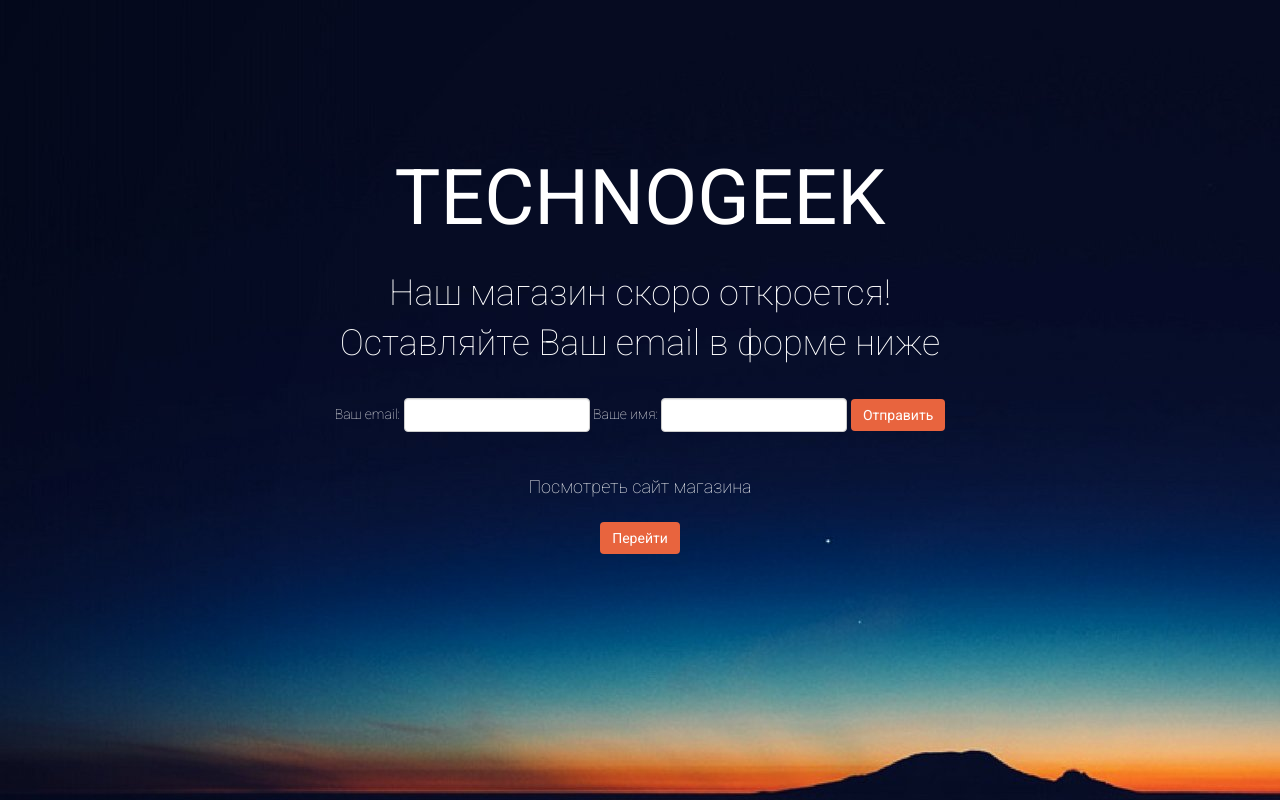
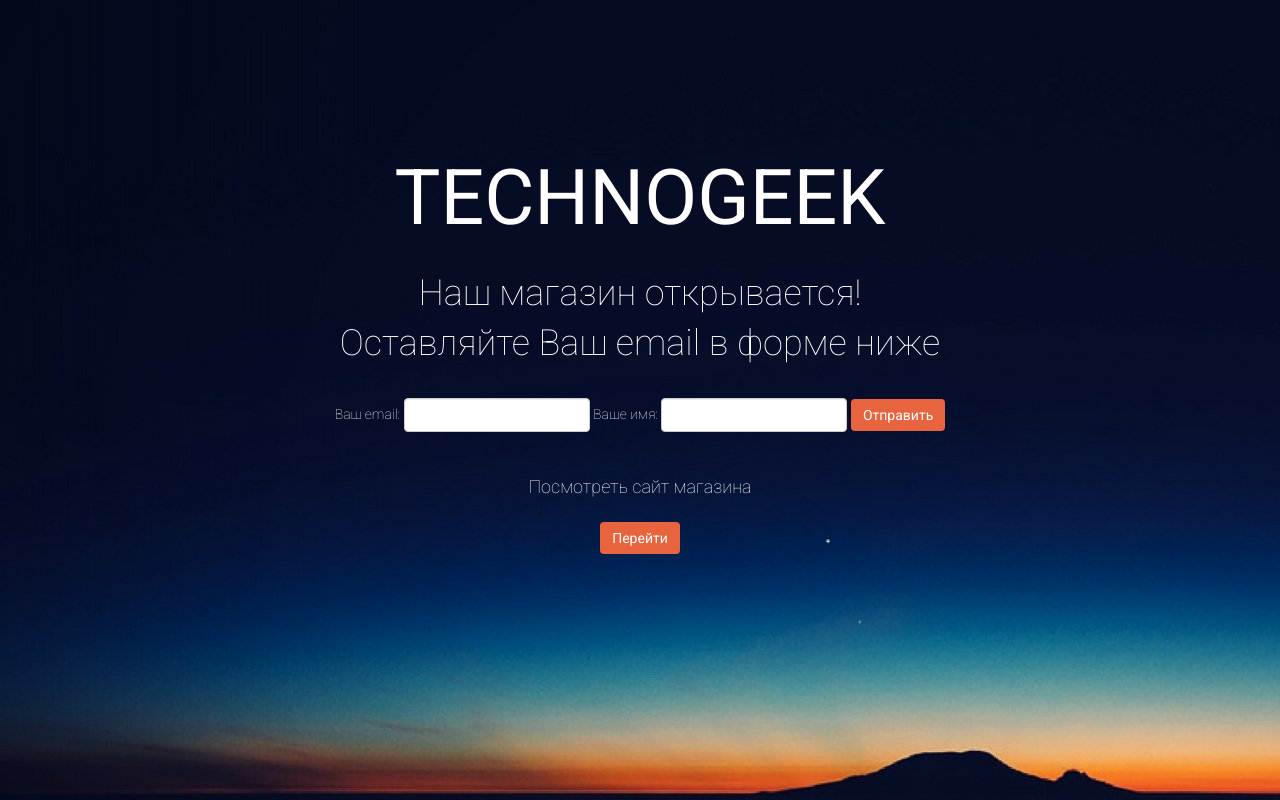
Before and after one commit to haradrime/technogeek, a Django app: page /landing/ in a window 1280 px wide. Run offline with Django 3.2, Linux system fonts and the light colour scheme; data comes from the database, SQL or seed files in the repository; some libraries are stand-ins or nearby versions.

Commit message:
small changes

```diff
--- a/templates/landing/landing.html
+++ b/templates/landing/landing.html
@@ -23,7 +23,7 @@
             <div class="row">
                 <div class="col-lg-8 col-lg-offset-2">
                     <h1 class="name">TECHNOGEEK</h1>
-                    <h1 class="title">Наш магазин скоро откроется!<br>
+                    <h1 class="title">Наш магазин открывается!<br>
                     Оставляйте Ваш email в форме ниже</h1>
                     <div>
                         <form action="" method="post" class="form-inline text-center">{% csrf_token %}
```
